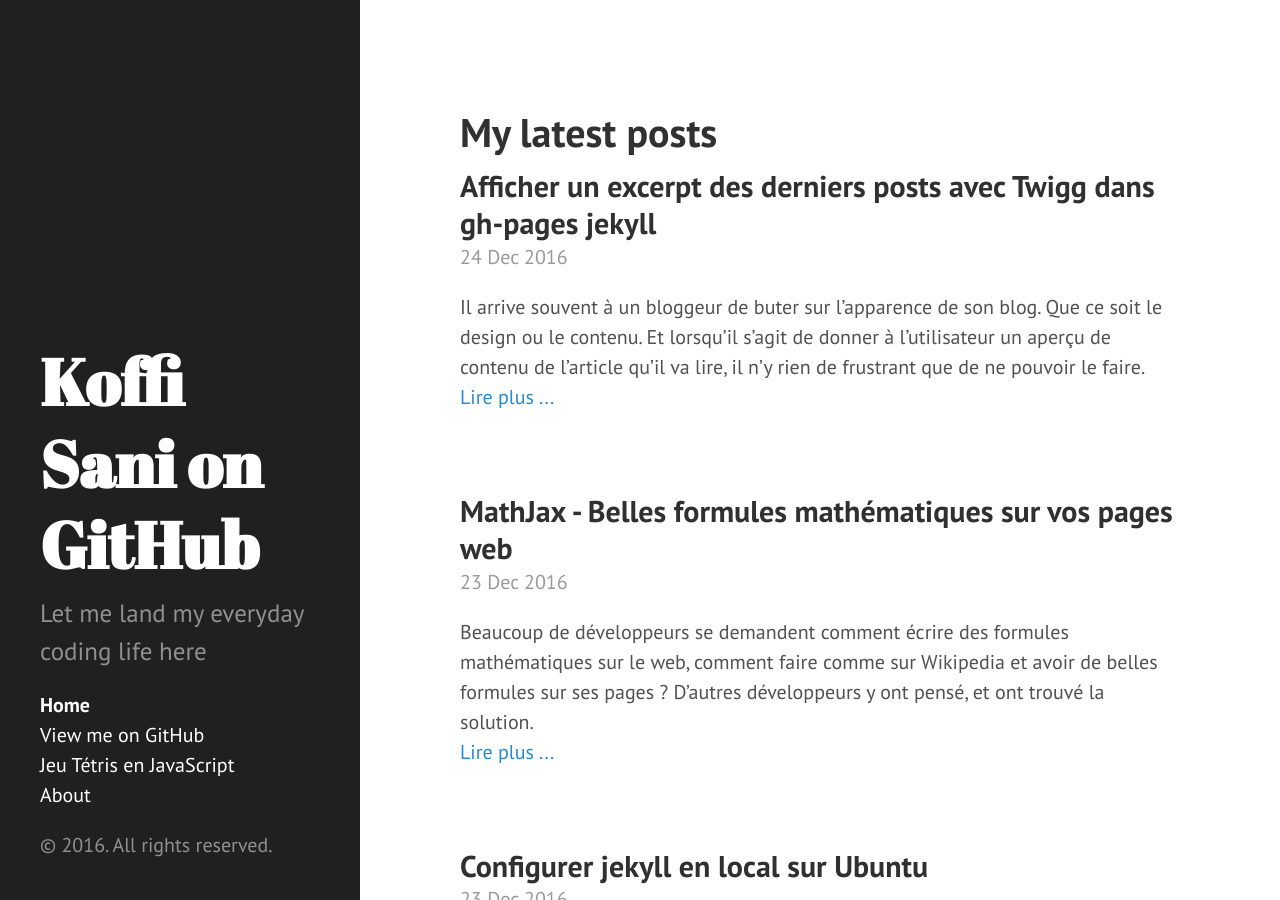
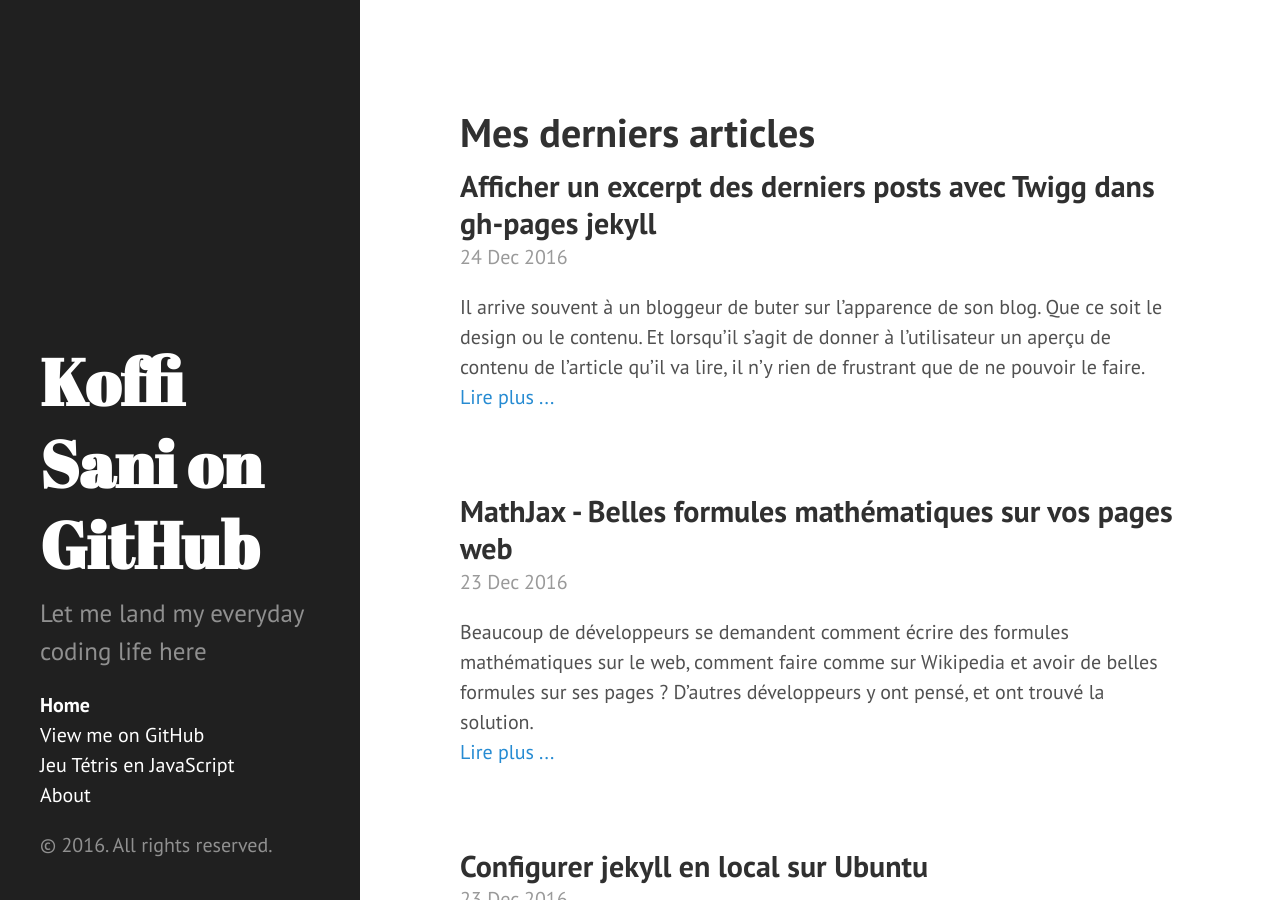
Before and after one commit to koffisani/koffisani.github.io, a Jekyll site: the page built from index.html, in a window 1280 px wide and 900 px high. Built offline with Jekyll 4.4.1, drawn with Linux system fonts in a browser that asks for light colours; the list of posts is cut into pages by our own code.

Commit message:
Updated index.html

```diff
--- a/index.html
+++ b/index.html
@@ -4,7 +4,7 @@ title: Home
 ---
 
 <div class="posts">
-  <h1>My latest posts</h1>
+  <h1>Mes derniers articles </h1>
   {% for post in paginator.posts %}
   <div class="post">
     <h2 class="post-title">
```
